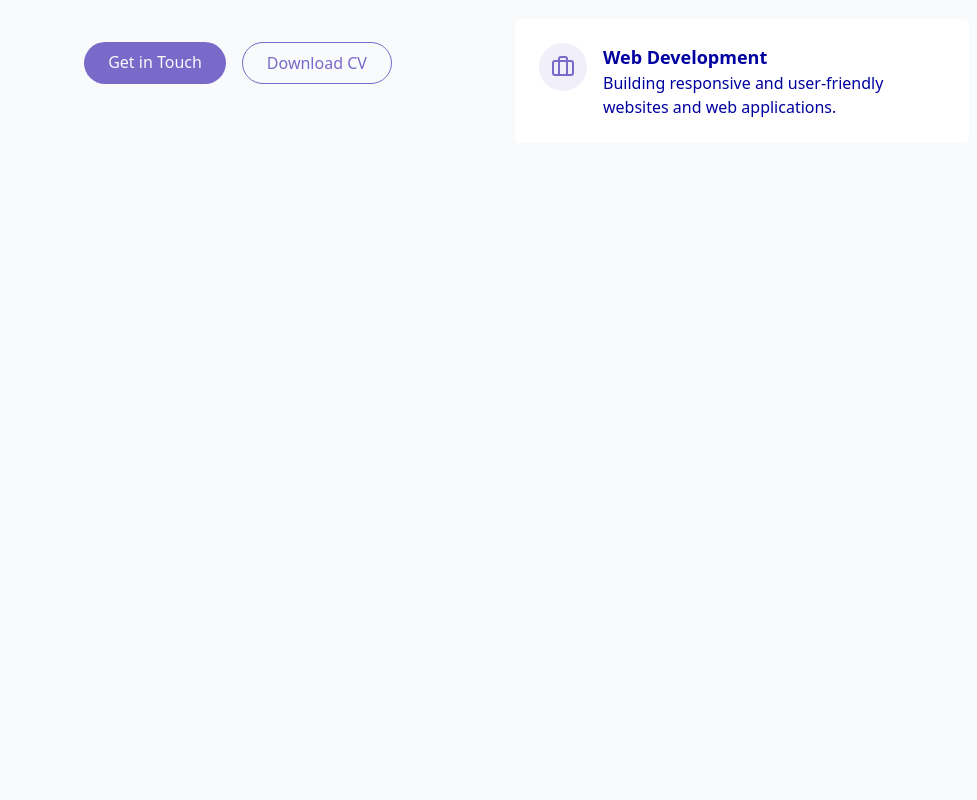
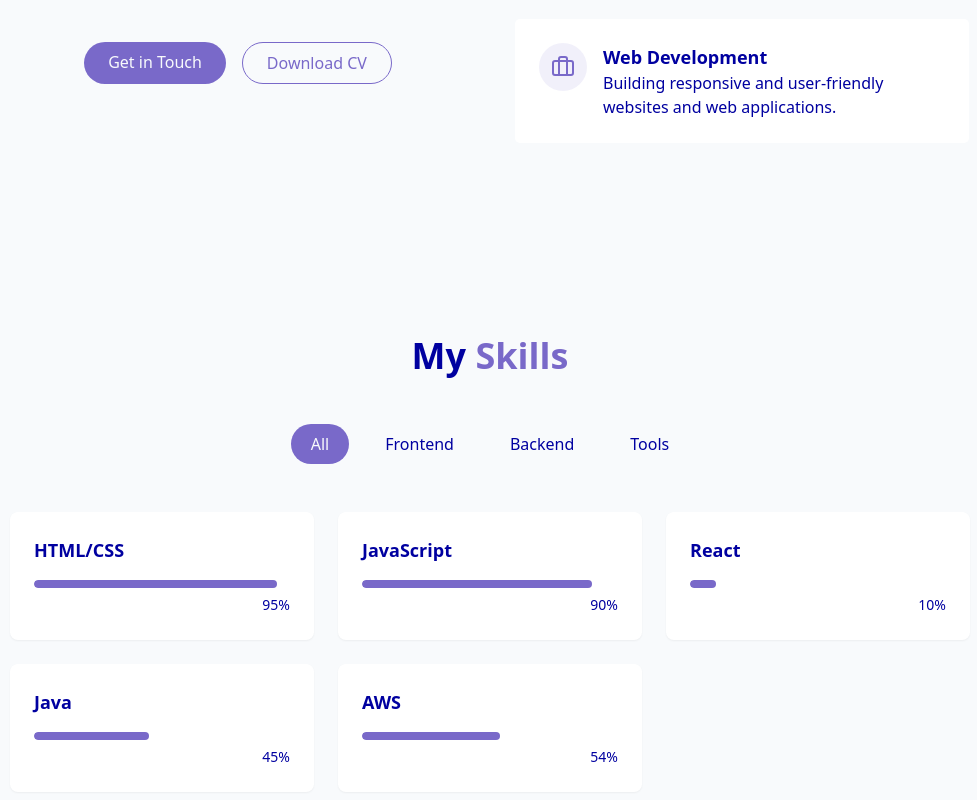
Before and after one commit to pereirajonasgabriel/portfolio, a React (Vite) app: page / in a window 1280 px wide. Shown: the part 1266-2066 px from the top of the page, without its empty margins (150-1127 px from the left). Before the commit the page ends 1506 px from the top, so only its background shows below. Built offline with nearby package versions, Linux system fonts and the light colour scheme.

Commit message:
complete skills section

```diff
--- /dev/null
+++ b/src/components/SkillsSection.jsx
@@ -0,0 +1,64 @@
+import { useState } from "react"
+import { cn } from "@/lib/utils"
+
+const skills = [
+    { name: "HTML/CSS", level: 95, category: "frontend" },
+    { name: "JavaScript", level: 90, category: "frontend" },
+    { name: "React", level: 10, category: "frontend" },
+
+    { name: "Java", level: 45, category: "backend" },
+
+    { name: "AWS", level: 54, category: "tools" }
+]
+
+const categories = ["all", "frontend", "backend", "tools"]
+
+export const SkillsSection = () => {
+    const [activeCategory, setActiveCategory] = useState("all")
+
+    const filteredSkills = skills.filter(
+        (skill) => activeCategory === "all" || skill.category === activeCategory
+    );
+
+    return <section id="skills" className="py-24 px-4 relative bg-secondary/30">
+        <div className="container mx-auto max-w-5xl">
+            <h2 className="text-3xl md:text-4xl font-bold mb-12 text-center">
+                My <span className="text-primary">Skills</span>
+            </h2>
+
+            <div className="flex flex-wrap justify-center gap-4 mb-12">
+                {categories.map((category, key) => (
+                    <button
+                        key={key}
+                        onClick={() => setActiveCategory(category)}
+                        className={cn(
+                            "px-5 py-2 rounded-full transition-colors duration-300 capitalize",
+                            activeCategory === category ? "bg-primary text-primary-foreground" : "bg-secondary/70 text-foreground hover:bd-secondary"
+                        )}
+                    >
+                        {category}
+                    </button>
+                ))}
+            </div>
+
+            <div className="grid grid-cols-1 sm:grid-cols-2 lg:grid-cols-3 gap-6">
+                {filteredSkills.map((skill, key) => (
+                    <div key={key} className="bg-card p-6 rounded-lg shadow-xs card-hover">
+                        <div className="text-left mb-4">
+                            <h3 className="font-semibold text-lg">{skill.name}</h3>
+                        </div>
+                        <div className="w-full bg-secondary/50 h-2 rounded-full overflow-hidden">
+                            <div
+                                className="bg-primary h-2 rounded-full origin-left animate-[grow_1.5s_ease-out"
+                                style={{ width: `${skill.level}%` }}
+                            />
+                        </div>
+                        <div className="text-right mt-1">
+                            <span className="text-sm text-muted-foreground">{skill.level}%</span>
+                        </div>
+                    </div>
+                ))}
+            </div>
+        </div>
+    </section>
+}
--- a/src/pages/Home.jsx
+++ b/src/pages/Home.jsx
@@ -1,8 +1,9 @@
-import { Navbar } from "@/components/Navbar";
 import { ThemeToggle } from "@/components/ThemeToggle";
 import { StarBackground } from "@/components/StarBackground";
+import { Navbar } from "@/components/Navbar";
 import { HeroSection } from "@/components/HeroSection";
 import { AboutSection } from "../components/AboutSection";
+import { SkillsSection } from "../components/SkillsSection";
 
 export const Home = () => {
     return (
@@ -21,6 +22,7 @@
             <main>
                 <HeroSection />
                 <AboutSection />
+                <SkillsSection />
             </main>
 
             {/* Footer */}
```
